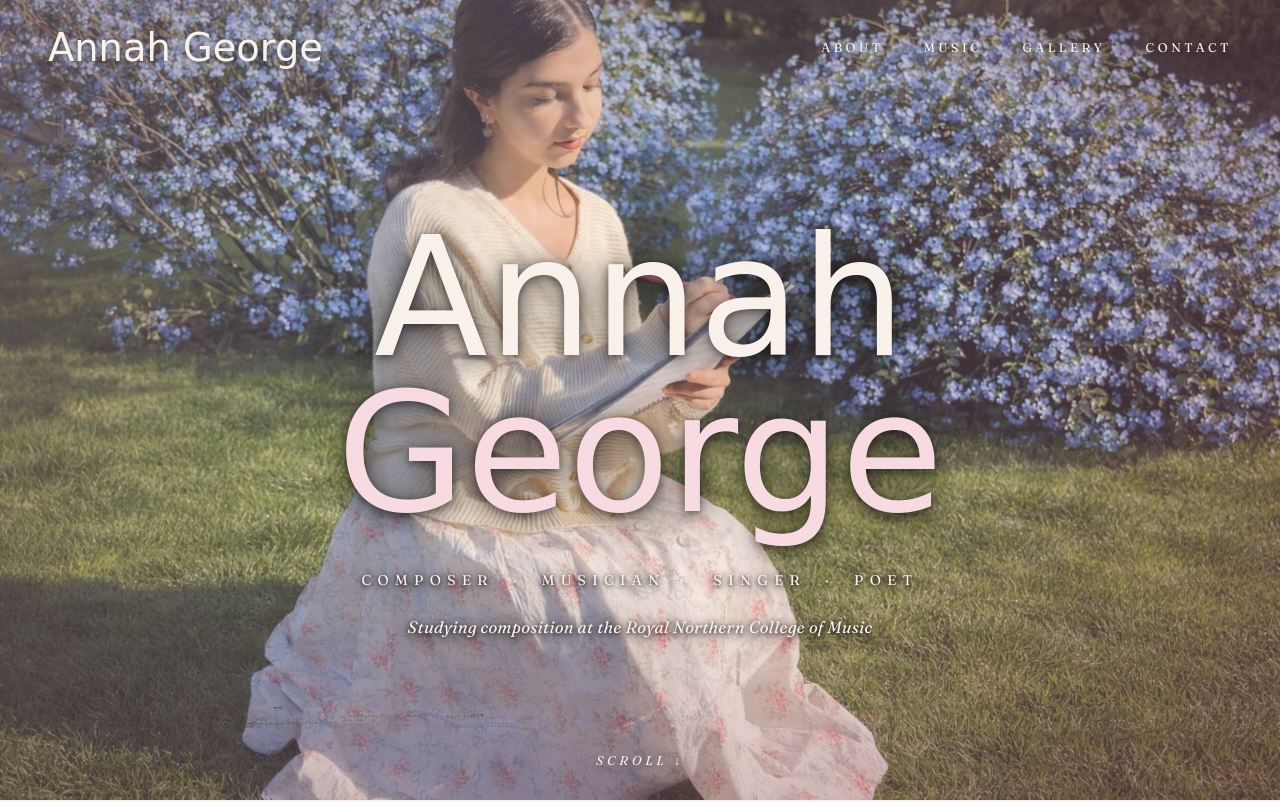
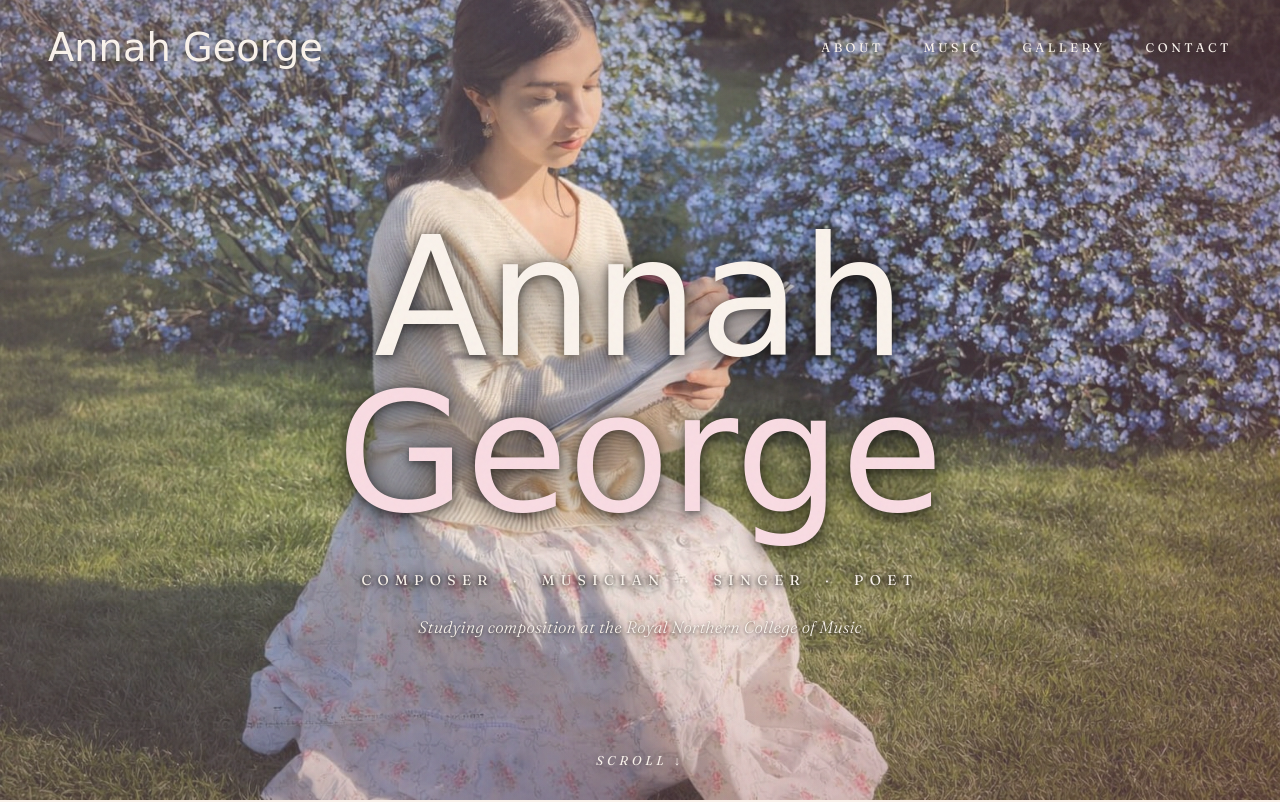
Before and after one commit to annahgeorge/Music_portfolio_website, a plain HTML site: page index.html in a window 1280 px wide. Shown: the top 802 px of the page. Drawn offline with nearby package versions, Linux system fonts and the light colour scheme; a web font is replaced by a local one.

Commit message:
Update index.html

```diff
--- a/index.html
+++ b/index.html
@@ -202,16 +202,15 @@
   .hero-tagline {
     font-family: 'Fraunces', serif;
     font-style: italic;
-    font-weight: 400;
+    font-weight: 300;
     font-size: clamp(1rem, 1.3vw, 1.2rem);
     color: var(--cream);
     max-width: 620px;
     margin: 1.4rem auto 0;
     letter-spacing: 0.02em;
     text-shadow:
-      0 2px 14px rgba(0, 0, 0, 0.85),
-      0 1px 5px rgba(0, 0, 0, 0.9),
-      0 4px 28px rgba(0, 0, 0, 0.6);
+      0 2px 12px rgba(0, 0, 0, 0.55),
+      0 1px 3px rgba(0, 0, 0, 0.5);
     opacity: 0;
     animation: fadeInUp 1.3s cubic-bezier(0.16, 1, 0.3, 1) 0.9s forwards;
   }
```
